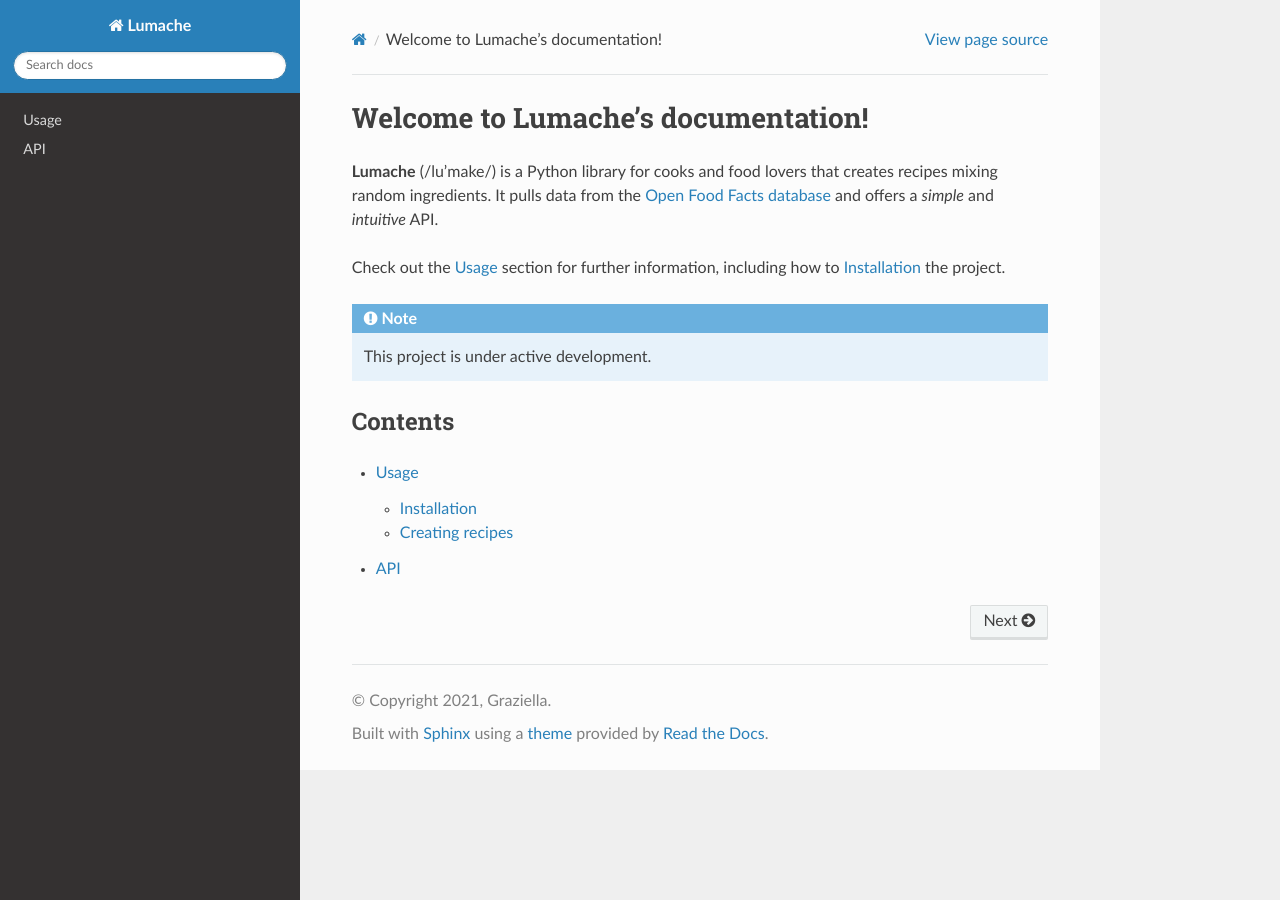
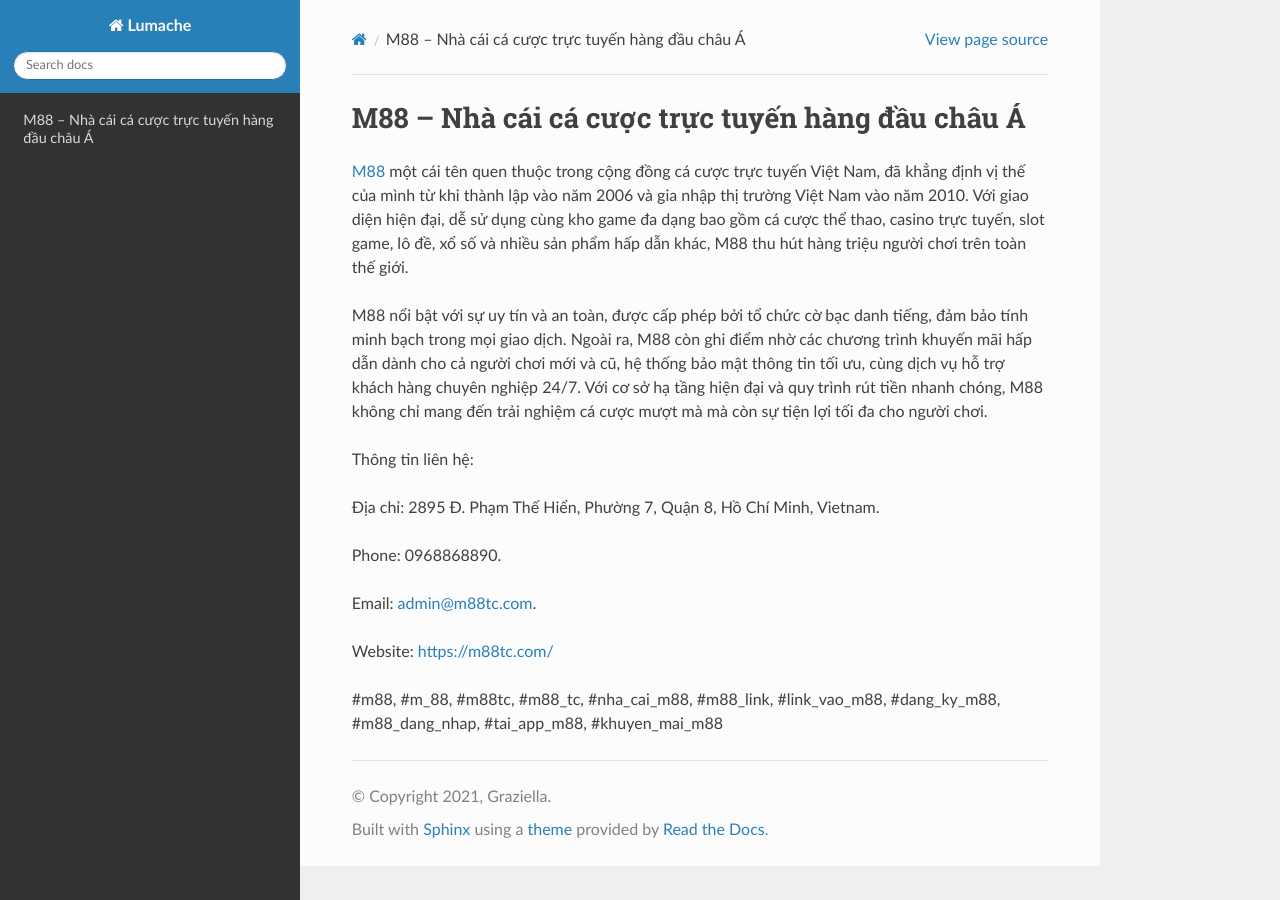
Before and after one commit to moonneil524kawb/m88tccom, a Sphinx documentation site: the page built from docs/source/index.rst, in a window 1280 px wide. Built offline with Sphinx 7.4.7 and the Read the Docs theme 3.1.0, drawn with Linux system fonts in a browser that asks for light colours.

Commit message:
Update index.rst

```diff
--- a/docs/source/index.rst
+++ b/docs/source/index.rst
@@ -1,22 +1,18 @@
-Welcome to Lumache's documentation!
+M88 – Nhà cái cá cược trực tuyến hàng đầu châu Á
 ===================================
 
-**Lumache** (/lu'make/) is a Python library for cooks and food lovers
-that creates recipes mixing random ingredients.
-It pulls data from the `Open Food Facts database <https://world.openfoodfacts.org/>`_
-and offers a *simple* and *intuitive* API.
+`M88 <https://m88tc.com/>`_ một cái tên quen thuộc trong cộng đồng cá cược trực tuyến Việt Nam, đã khẳng định vị thế của mình từ khi thành lập vào năm 2006 và gia nhập thị trường Việt Nam vào năm 2010. Với giao diện hiện đại, dễ sử dụng cùng kho game đa dạng bao gồm cá cược thể thao, casino trực tuyến, slot game, lô đề, xổ số và nhiều sản phẩm hấp dẫn khác, M88 thu hút hàng triệu người chơi trên toàn thế giới.
 
-Check out the :doc:`usage` section for further information, including
-how to :ref:`installation` the project.
+M88 nổi bật với sự uy tín và an toàn, được cấp phép bởi tổ chức cờ bạc danh tiếng, đảm bảo tính minh bạch trong mọi giao dịch. Ngoài ra, M88 còn ghi điểm nhờ các chương trình khuyến mãi hấp dẫn dành cho cả người chơi mới và cũ, hệ thống bảo mật thông tin tối ưu, cùng dịch vụ hỗ trợ khách hàng chuyên nghiệp 24/7. Với cơ sở hạ tầng hiện đại và quy trình rút tiền nhanh chóng, M88 không chỉ mang đến trải nghiệm cá cược mượt mà mà còn sự tiện lợi tối đa cho người chơi.
 
-.. note::
+Thông tin liên hệ:
 
-   This project is under active development.
+Địa chỉ: 2895 Đ. Phạm Thế Hiển, Phường 7, Quận 8, Hồ Chí Minh, Vietnam.
 
-Contents
---------
+Phone: 0968868890.
 
-.. toctree::
+Email: admin@m88tc.com.
 
-   usage
-   api
+Website: https://m88tc.com/
+
+#m88, #m_88, #m88tc, #m88_tc, #nha_cai_m88, #m88_link, #link_vao_m88, #dang_ky_m88, #m88_dang_nhap, #tai_app_m88, #khuyen_mai_m88
```
